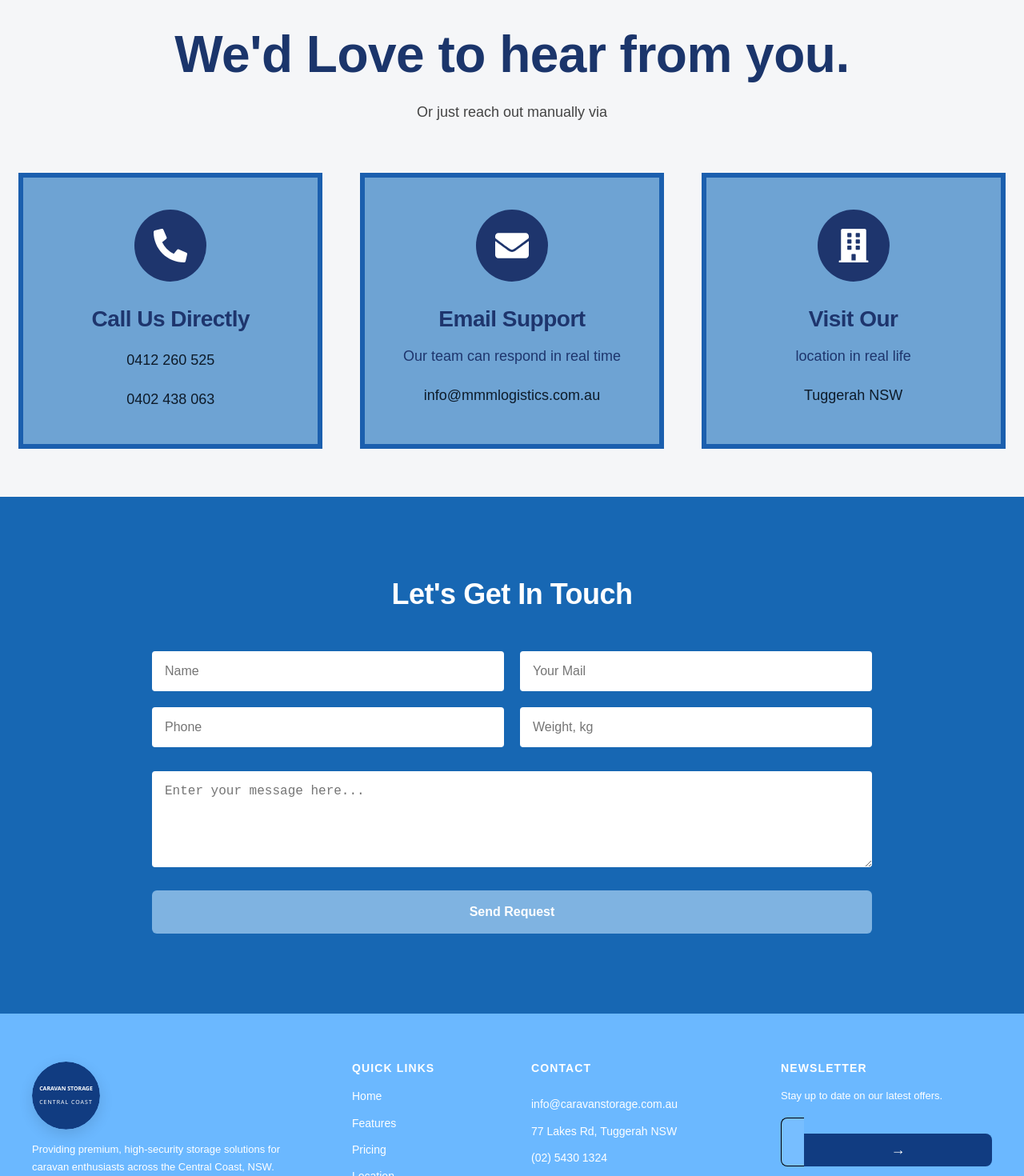
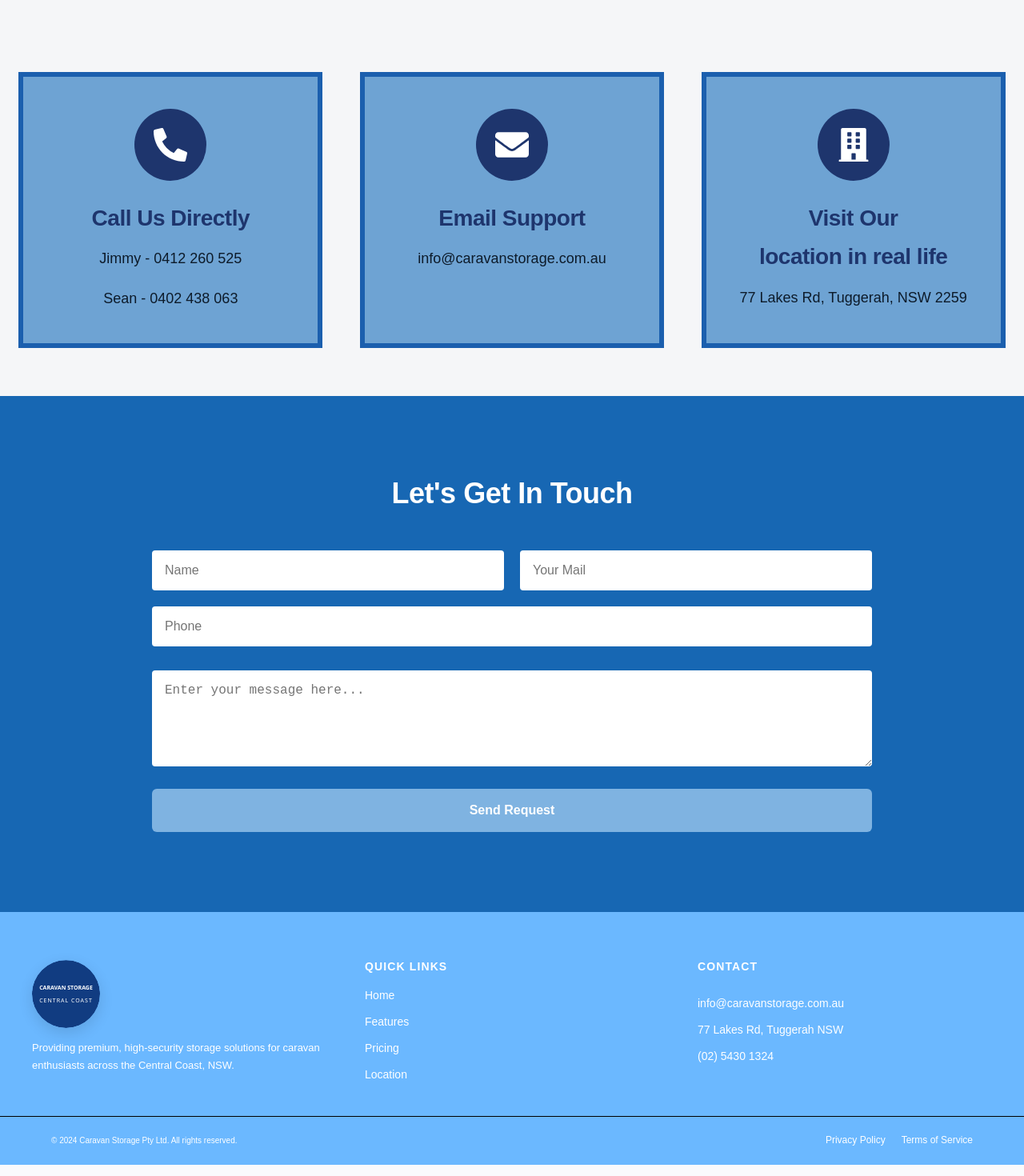
Before and after one commit to Aniketpundir/caravans, a React (Vite) app: page /contact-us in a window 1280 px wide. Shown: the part 540-2010 px from the top of the page at 80% size. Built offline with nearby package versions, Linux system fonts and the light colour scheme.

Commit message:
Do some changes in the contact us file

```diff
--- a/src/Components/Footer/Footer.css
+++ b/src/Components/Footer/Footer.css
@@ -6,7 +6,7 @@
 
 .footer__grid {
     display: grid;
-    grid-template-columns: 2fr 1fr 1.5fr 1.5fr;
+    grid-template-columns: 1fr 1fr 1fr;
     gap: 48px;
     padding: 60px 0 40px;
 }
@@ -58,47 +58,6 @@
     display: flex;
     flex-direction: column;
     gap: 10px;
-}
-
-.footer__newsletter p {
-    margin-bottom: 16px;
-    font-size: 13px;
-}
-
-.footer__form {
-    display: flex;
-    gap: 0;
-}
-
-.footer__input {
-    flex: 1;
-    background: rgba(255, 255, 255, 0.08);
-    border: 1px solid black;
-    border-right: none;
-    border-radius: 8px 0 0 8px;
-    padding: 10px 14px;
-    color: white;
-    font-family: var(--font-body);
-    font-size: 13px;
-    outline: none;
-}
-
-.footer__input::placeholder {
-    color: #ffffff;
-}
-
-.footer__input:focus {
-    border-color: var(--primary-light);
-}
-
-.footer__submit {
-    background: var(--primary);
-    border: none;
-    color: var(--white);
-    padding: 10px 16px;
-    border-radius: 0 8px 8px 0;
-    font-size: 18px;
-    transition: background 0.2s;
 }
 
 .footer__submit:hover {
--- a/src/Components/Footer/Footer.jsx
+++ b/src/Components/Footer/Footer.jsx
@@ -34,7 +34,7 @@ export default function Footer() {
                     <p><a href="tel:0254301324">(02) 5430 1324</a></p>
                 </address>
 
-                <section className="footer__newsletter" aria-label="Newsletter signup">
+                {/* <section className="footer__newsletter" aria-label="Newsletter signup">
                     <h3 className="footer__heading">Newsletter</h3>
                     <p>Stay up to date on our latest offers.</p>
                     <form className="footer__form" onSubmit={(e) => e.preventDefault()} aria-label="Newsletter form">
@@ -47,7 +47,7 @@ export default function Footer() {
                         />
                         <button type="submit" className="footer__submit" aria-label="Subscribe">→</button>
                     </form>
-                </section>
+                </section> */}
             </div>
 
             <div className="footer__bottom">
--- a/src/Pages/ContactUs/ContactUs.css
+++ b/src/Pages/ContactUs/ContactUs.css
@@ -179,6 +179,12 @@ button:hover {
         max-width: 340px;
     }
 
+    .contact-intro {
+        text-align: center;
+        padding: 30px 20px;
+        background: #f5f6f8;
+    }
+
 }
 
 /* MOBILE */
@@ -218,6 +224,15 @@ button:hover {
 
     .form-row {
         flex-direction: column;
+    }
+
+    .contact-intro {
+        text-align: center;
+        padding-top: 0;
+        padding-bottom: 20px;
+        padding-left: 20px;
+        padding-right: 20px;
+        background: #f5f6f8;
     }
 
 }
--- a/src/Pages/ContactUs/ContactUs.jsx
+++ b/src/Pages/ContactUs/ContactUs.jsx
@@ -14,7 +14,7 @@ export default function ContactUs() {
             >
 
                 <div className="contact-hero-overlay">
-                    <h1>Contact</h1>
+                    <h1>Contact US</h1>
                     <p>
                         Connect with us for more information about our
                         Caravan / Boat / Bus storage
@@ -30,8 +30,8 @@ export default function ContactUs() {
 
             <div className="contact-intro">
 
-                <h2>We'd Love to hear from you.</h2>
-                <p>Or just reach out manually via</p>
+                {/* <h2>We'd Love to hear from you.</h2>
+                <p>Or just reach out manually via</p> */}
 
                 <div className="contact-cards">
 
@@ -40,8 +40,8 @@ export default function ContactUs() {
                             <FaPhoneAlt />
                         </div>
                         <h4>Call Us Directly</h4>
-                        <span> 0412 260 525</span>
-                        <span> 0402 438 063</span>
+                        <span> Jimmy - 0412 260 525</span>
+                        <span> Sean - 0402 438 063</span>
                     </div>
 
                     <div className="contact-card">
@@ -49,8 +49,8 @@ export default function ContactUs() {
                             <FaEnvelope />
                         </div>
                         <h4>Email Support</h4>
-                        <p>Our team can respond in real time</p>
-                        <span>info@mmmlogistics.com.au</span>
+                        {/* <p>Our team can respond in real time</p> */}
+                        <span>info@caravanstorage.com.au</span>
                     </div>
 
                     <div className="contact-card">
@@ -58,8 +58,8 @@ export default function ContactUs() {
                             <FaBuilding />
                         </div>
                         <h4>Visit Our</h4>
-                        <p>location in real life</p>
-                        <span>Tuggerah NSW</span>
+                        <h4>location in real life</h4>
+                        <span>77 Lakes Rd, Tuggerah, NSW 2259</span>
                     </div>
 
                 </div>
@@ -81,7 +81,6 @@ export default function ContactUs() {
 
                     <div className="form-row">
                         <input type="text" placeholder="Phone" />
-                        <input type="text" placeholder="Weight, kg" />
                     </div>
 
                     <textarea placeholder="Enter your message here..." />
```
